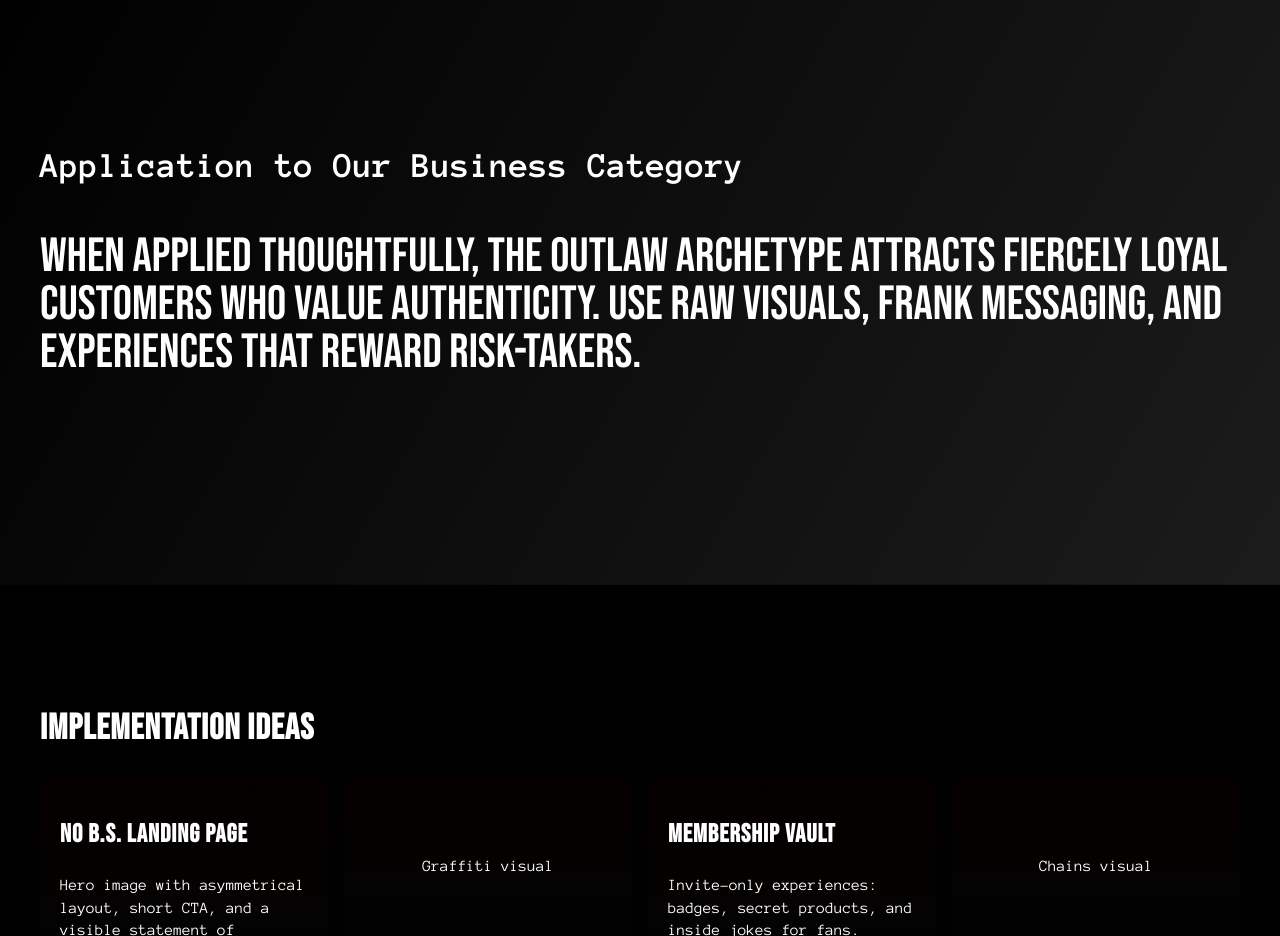
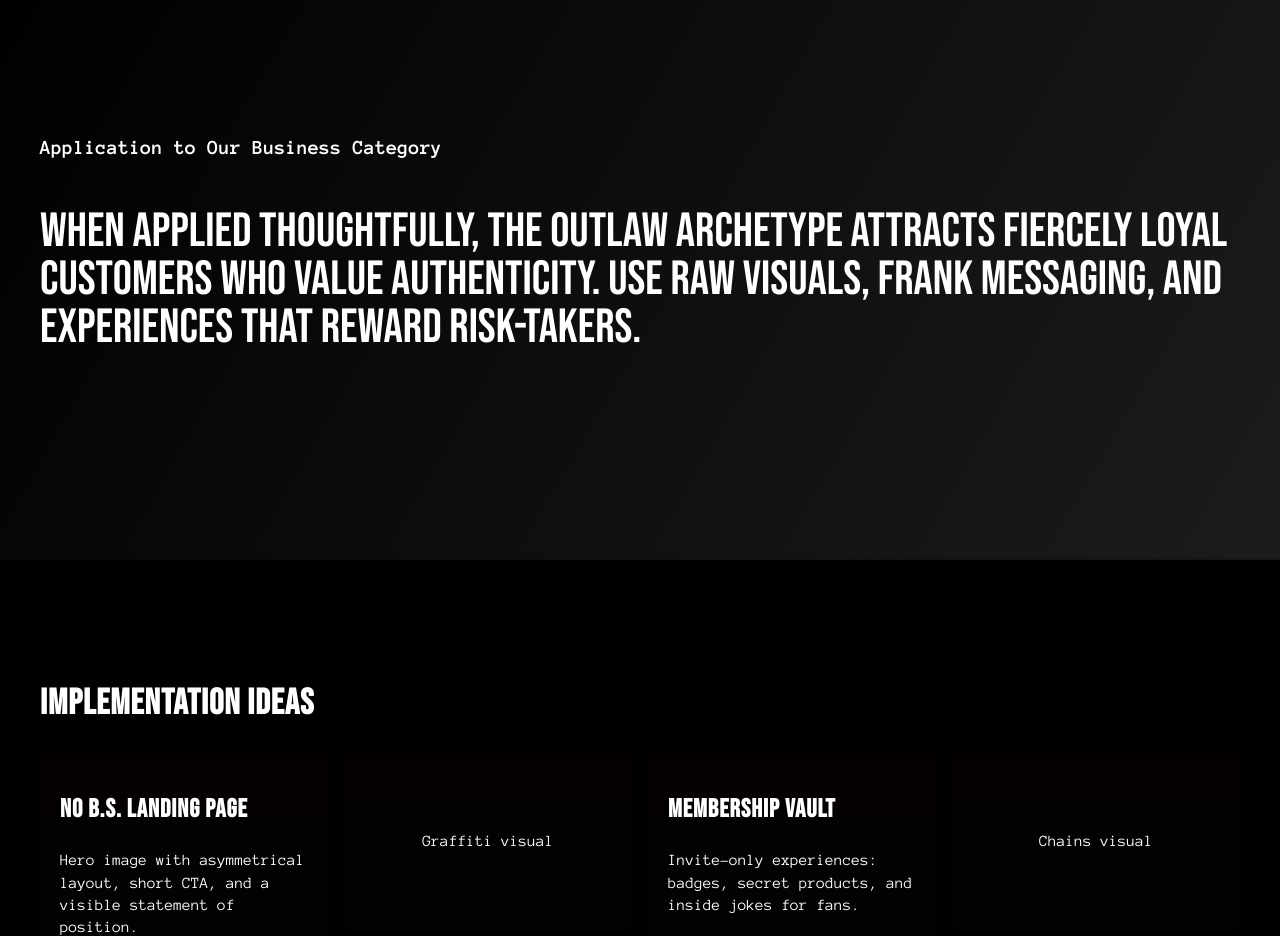
Before and after one commit to susanchapas/marketing-lessons, a plain HTML site: page index.html in a window 1280 px wide. Shown: the part 4020-4956 px from the top of the page. Drawn offline with Linux system fonts and the light colour scheme.

Commit message:
style: reduce #application-title size to match body scale

```diff
--- a/styles.css
+++ b/styles.css
@@ -98,6 +98,12 @@ body{
 #application-title {
   font-family: 'Anonymous Pro', monospace;
   letter-spacing: normal;
+}
+
+/* Make the application section title smaller and more in-scale with body copy */
+#application-title{
+  font-size: clamp(1.1rem, 1.6vw, 1.4rem);
+  line-height:1.15;
 }
 
 /* Traits */
```
